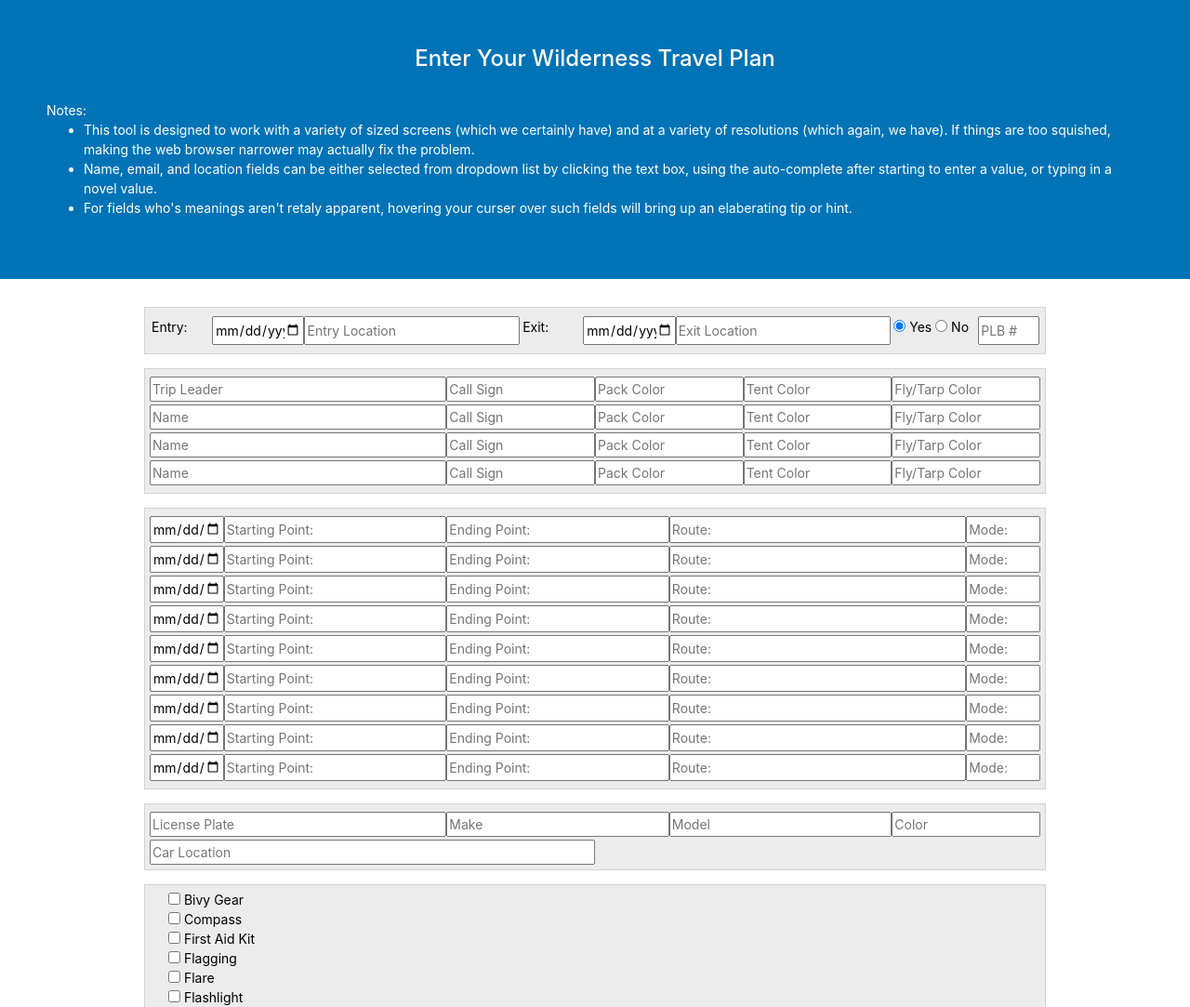
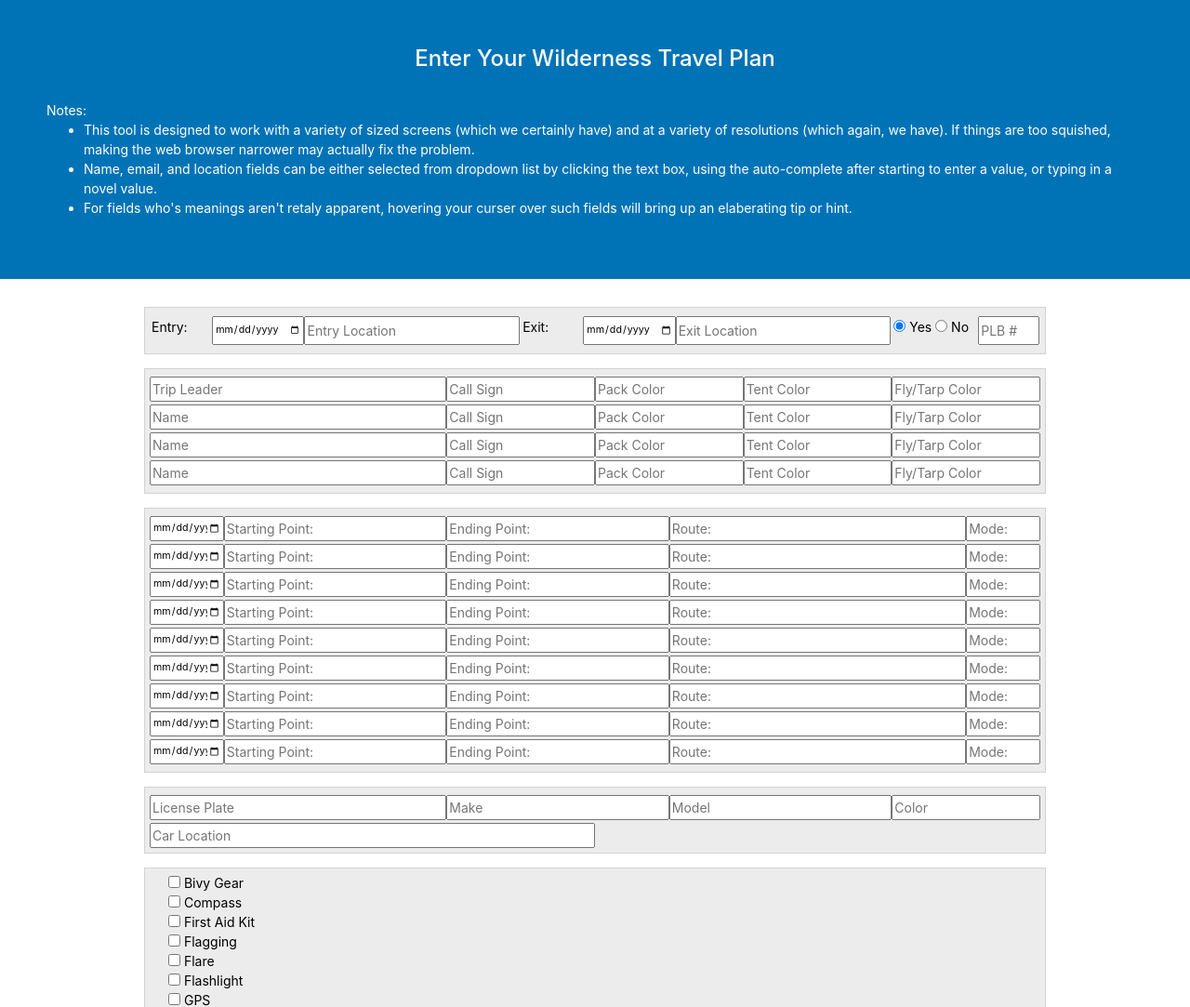
Before and after one commit to chadat23/travel_plan, a Flask app: page /travel/entry in a window 1280 px wide. Shown: the part 66-1149 px from the top of the page at 93% size. Run offline with Flask 2, Linux system fonts and the light colour scheme; data that the repository does not hold is empty; parts of the project's set-up code (start-up, migrations or seed data) failed here and were passed over; some libraries are stand-ins or nearby versions.

Commit message:
Changed date font size

```diff
--- a/travel_plan/static/css/plan_entry.css
+++ b/travel_plan/static/css/plan_entry.css
@@ -19,6 +19,7 @@ body {
 
 .date-input {
     padding: 2px;
+    font-size: 8pt;
 }
 
 ::-webkit-calendar-picker-indicator {
```
